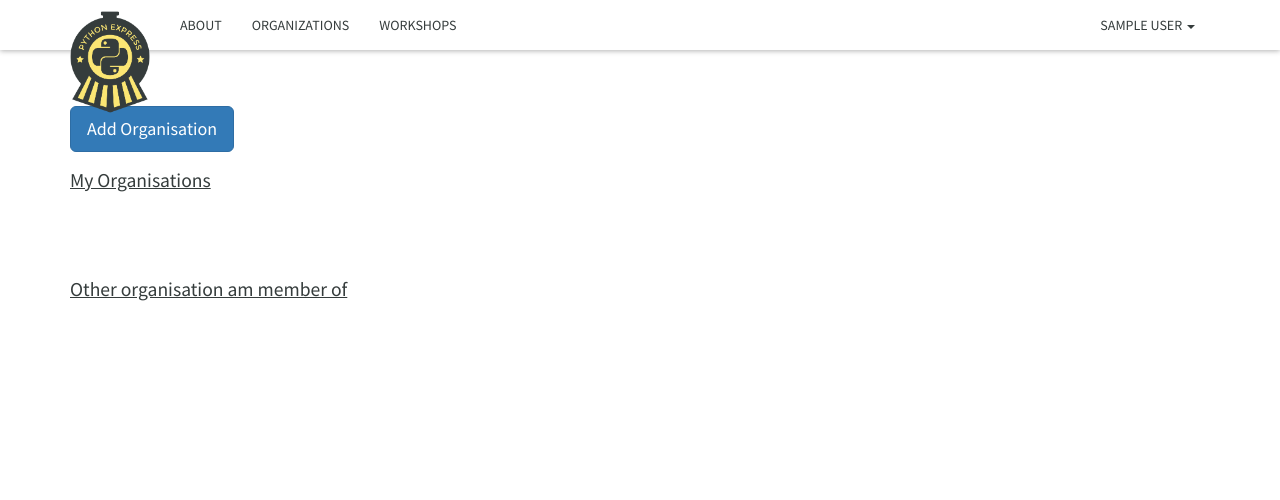
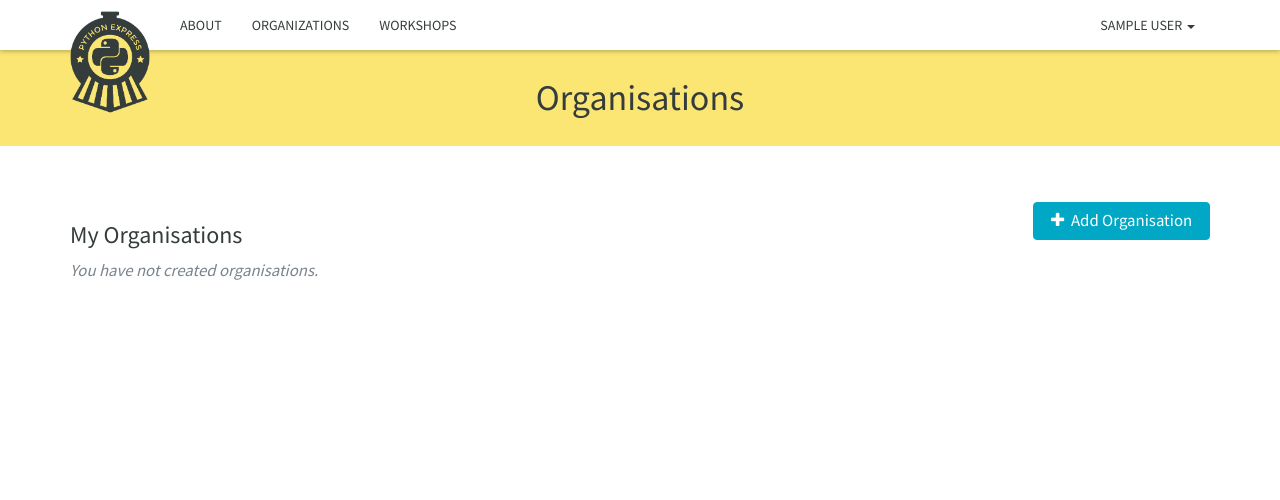
Before and after one commit to pythonindia/wye, a Django app: page /organisation/ in a window 1280 px wide. Shown: the top 500 px of the page. Run offline with Django 3.2, Linux system fonts and the light colour scheme; the visitor is signed in with stand-in values (Sample User, id 1); data that the repository does not hold is empty; some libraries are stand-ins or nearby versions; some web fonts are replaced.

Commit message:
Layout for organizations

```diff
--- a/wye/templates/organisation/list.html
+++ b/wye/templates/organisation/list.html
@@ -1,43 +1,51 @@
 {% extends "base.html" %}
 
+{% block header %}
+    <div class="fill-theme push-2 text-center">
+        <h1 class="no-space">Organisations</h1>
+    </div>
+{% endblock %}
 
 {% block content %}
-
-<section>
-<a href="{% url 'organisations:organisation_create'  %}"" class="btn btn-primary btn-lg "> Add Organisation </a>
-</section>
 	<section class="myorganisations">
-	<div class="push-4-bottom push-1-top">
+		<div class="push-4-bottom">
+			<div class="row">
+				<div class="col-sm-6">
+					<h3>My Organisations</h3>
+				</div>
+				<div class="col-sm-6 text-right">
+					<a href="{% url 'organisations:organisation_create' %}" class="btn btn-theme-primary sub pad-1"><i class="fa fa-plus"></i>&nbsp;&nbsp;Add Organisation</a>
+				</div>
+			</div>
 			<div class="row">
 				<div class="col-sm-12">
-        		<p><u>My Organisations</u></p>
-        		<div class="row">
+					{% if not org_created_list %}
+						<p class="gray sub"><em>You have not created organisations.</em></p>
+					{% else %}
 						{% for org in org_created_list %}
-						<div class="col-sm-12">
 								<div class="col-sm-3"><a href="{% url 'organisations:organisation_details' org.pk %}" >{{org.name }} </a></div>
 								<div class="col-sm-3">{{org.location}}</div>
 								<div class="col-sm-3">{{org.get_organisation_type}}</div>
+						{% endfor %}
+					{% endif %}
 				</div>
+			</div>
+		</div>
+	</section>
+	{% if org_belongs_list %}
+		<section class="organisations_working_for">
+			<div class="push-4-bottom push-1-top">
+				<h3>Other organisations am member of</h3>
+				<div class="row">
+					<div class="col-sm-12">
+						{% for org in org_belongs_list %}
+							<div class="col-sm-3"><a href="{% url 'organisations:organisation_details' org.pk %}" >{{org.name }} </a></div>
+							<div class="col-sm-3">{{org.location}}</div>
+							<div class="col-sm-3">{{org.get_organisation_type}}</div>
 						{% endfor %}
 					</div>
 				</div>
 			</div>
-	</div>
 		</section>
-<section class="organisations_working_for">
-	<div class="push-4-bottom push-1-top">
-		<p><u>Other organisation am member of </u></p>
-		<div class="row">
-				{% for org in org_belongs_list %}
-				<div class="col-sm-12">
-					<div class="col-sm-3"><a href="{% url 'organisations:organisation_details' org.pk %}" >{{org.name }} </a></div>
-					<div class="col-sm-3">{{org.location}}</div>
-					<div class="col-sm-3">{{org.get_organisation_type}}</div>
-
-				</div>
-				{% endfor %}
-
-		</div>
-	</div>
-</section>
+	{% endif %}
 {% endblock %}
```
Also changed, not shown: wye/templates/organisation/create.html (+17 -6 lines), wye/templates/organisation/detail.html (+8 -3 lines), wye/templates/organisation/edit.html (+17 -5 lines). Lines whose indentation alone changed are shown as unchanged.
